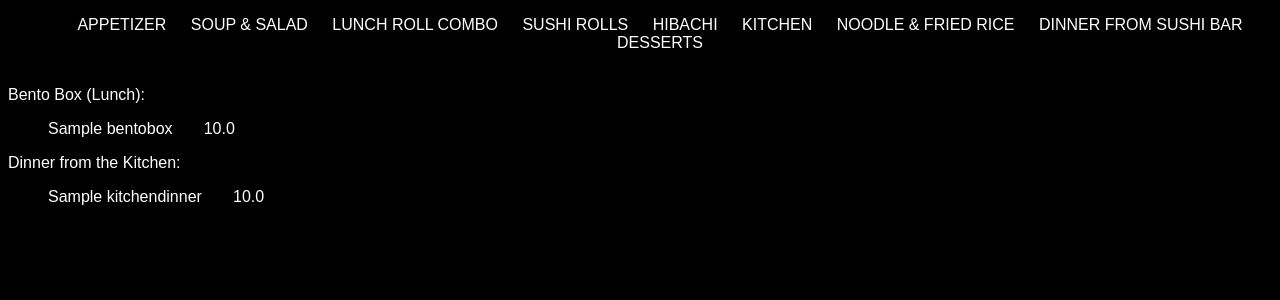
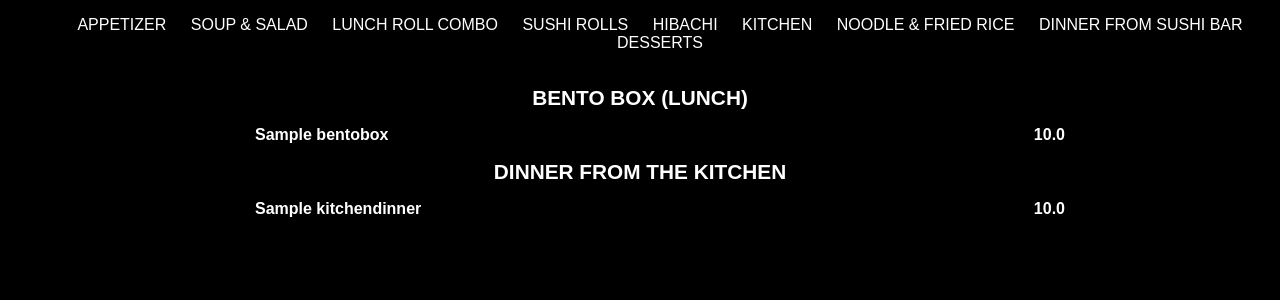
Before and after one commit to mcPython04/osakaMenu, a Django app: page /kitchen/ in a window 1280 px wide. Shown: the part 58-358 px from the top of the page. Run offline with Django 4.2, Linux system fonts and the light colour scheme; tables that the repository leaves empty hold one stand-in row (values such as "Sample post").

Commit message:
added styling for kitchen page

```diff
--- a/menu/templates/menu/kitchen.html
+++ b/menu/templates/menu/kitchen.html
@@ -1,25 +1,37 @@
 {% extends 'menu/menu_nav.html' %}
 
 {% block content %}
-    Bento Box (Lunch):
+    <div class="content">
+        <div class="content-title">
+            Bento Box (Lunch)
+        </div>
         {% if box_list %}
             <ul>
             {% for b in box_list %}
-            {{b.name}} &nbsp&nbsp&nbsp&nbsp&nbsp; {{b.price}}
+                <div class="container">
+                    <span class="name">{{b.name}}</span>
+                    <span class="price">{{b.price}}</span>
+                </div>
             {% endfor %}
             </ul>
         {% else %}
             <p>No dishes are available.</p>
         {% endif %}
 
-    Dinner from the Kitchen:
+        <div class="content-title">
+            Dinner from the Kitchen
+        </div>
         {% if dinner_list %}
             <ul>
             {% for d in dinner_list %}
-            {{d.name}} &nbsp&nbsp&nbsp&nbsp&nbsp; {{d.price}}
+                <div class="container">
+                    <span class="name">{{d.name}}</span>
+                    <span class="price">{{d.price}}</span>
+                </div>
             {% endfor %}
             </ul>
         {% else %}
             <p>No dishes are available.</p>
         {% endif %}
+    </div>
 {% endblock %}
```
Lines whose indentation alone changed are shown as unchanged.
